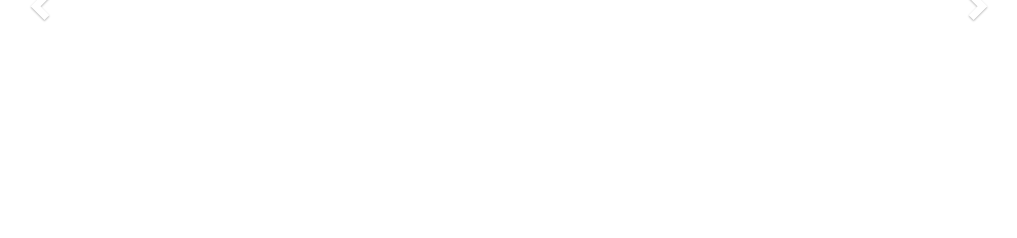
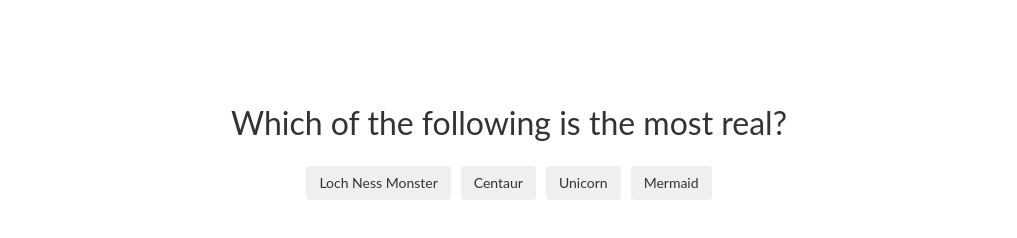
Before and after one commit to UrbanInstitute/quick-quiz, a plain HTML site: page index.html in a window 1280 px wide. Shown: the whole page, without its empty margins (131-1148 px from the left). Drawn offline with nearby package versions, Linux system fonts and the light colour scheme.

Commit message:
basic structure

```diff
--- a/index.html
+++ b/index.html
@@ -4,6 +4,13 @@
   <meta charset="UTF-8">
   <title>Quiz Example</title>
   <link rel="stylesheet" href="https://maxcdn.bootstrapcdn.com/bootstrap/3.3.4/css/bootstrap.min.css">
+  <link rel="stylesheet" href="quiz.css">
+  <style>
+    #quiz {
+      height: 600px;
+      display: block;
+    }
+  </style>
 </head>
 <body>
   <div class="container">
--- /dev/null
+++ b/quiz.css
@@ -0,0 +1,25 @@
+html, body {
+  width: 100%;
+  font-family: Lato;
+}
+
+.quiz-question {
+  width: 100%;
+  display: block;
+  margin: 0 auto;
+  text-align: center;
+  margin-top: 100px;
+  font-size: 32px;
+  margin-bottom: 20px;
+}
+
+.quiz-answers {
+  text-align: center;
+  width: 60%;
+  margin: 0 auto;
+  display: block;
+}
+
+.quiz-answers > .btn:not(:first-child) {
+  margin-left: 10px;
+}
--- a/quiz.js
+++ b/quiz.js
@@ -3,96 +3,127 @@
 */
 
 
-(function($) {
+;(function($) {
 
-
-$.fn.quiz = function(question_filename) {
-  $.getJSON(question_filename, render.bind(this));
-}
-
-
+// keep track of number of quizes added to page
 var quiz_count = 0;
 
+// add jQuery selection method to create
+// quiz structure from question json file
+// "filename" can be path to question json
+// or javascript object
+$.fn.quiz = function(filename) {
+  if (typeof filename === "string") {
+    $.getJSON(filename, render.bind(this));
+  } else {
+    render.call(this, filename);
+  }
+};
+
+// create html structure for quiz
+// using loaded questions json
 function render(opts) {
 
   // list of questions to insert into quiz
   var questions = opts.questions;
 
-  var quiz = $(this)
+  var $quiz = $(this)
     .attr("class", "carousel slide")
     .attr("data-ride", "carousel");
 
-  var indicators = $("<ol>")
+  var height = $quiz.height();
+
+  var $indicators = $("<ol>")
     .attr("class", "carousel-indicators")
-    .appendTo(quiz);
+    .appendTo($quiz);
 
-  var slides = $("<div>")
+  var $slides = $("<div>")
     .attr("class", "carousel-inner")
-    .attr("role", "list-box")
-    .appendTo(quiz);
+    .attr("role", "listbox")
+    .appendTo($quiz);
 
-  quiz.append(control("left", "prev", "Previous"))
-      .append(control("right", "next", "Next"));
+  // unique ID for container to refer to in carousel
+  var name = $quiz.attr("id") || "urban_quiz_" + (++quiz_count);
 
-  var name = quiz.attr("id");
+  $quiz.attr('id', name);
 
   // add question number indicators
-  $.each(questions, function(i, q) {
-    indicators.append(
-      $("<li>")
-        .attr("data-target", "#" + name)
-        .attr("data-slide-to", i)
-        .attr("class", i ? "" : "active")
-    );
+  $.each(questions, function(i, question) {
+    $("<li>")
+      .attr("data-target", "#" + name)
+      .attr("data-slide-to", i)
+      .attr("class", i ? "" : "active")
+      .appendTo($indicators);
   });
 
-  $.each(questions, function(i, q) {
+  $.each(questions, function(i, question) {
 
-    var item = $("<div>").attr("class", "item" + (i ? "" : " active"));
+    var $item = $("<div>")
+      .attr("class", "item" + (i ? "" : " active"))
+      .attr("height", height + "px");
 
-    if (q.image) {
-      item.append($("<img>").attr("src", q.image));
+    if (question.image) {
+      $item.attr("background-image", "url(\"" + question.image + "\")");
     }
 
-    item.append(
-      $("<div>").attr("class", "carousel-caption")
-        .text(q.prompt)
-    );
+    $("<div>")
+      .attr("class", "quiz-question")
+      .text(question.prompt)
+      .appendTo($item);
 
-    slides.append(item);
-  })
+    var $answers = $("<div>")
+      .attr("class", "quiz-answers")
+      .appendTo($item);
 
-  quiz.carousel({
+    $.each(question.answers, function(j, answer) {
+      $("<button>")
+        .attr('class', 'btn')
+        .text(answer)
+        .appendTo($answers);
+    });
+
+    $slides.append($item);
+  });
+
+  $quiz.carousel({
     "interval" : false
+  });
+
+  $(window).on('resize', function() {
+    $quiz.find(".item")
+      .attr('height', $quiz.height() + "px");
   });
 
 }
 
 
-function control(side, slide, text) {
-
-  var cntrl = $("<a>")
-    .attr("class", side + " carousel-control")
-    .attr("href", name)
-    .attr("role", "button")
-    .attr("data-slide", slide);
-
-  cntrl.append(
-    $("<span>")
-      .attr("class", "glyphicon glyphicon-chevron-" + side)
-      .attr("aria-hidden", "true")
-  );
-
-  cntrl.append(
-    $("<span>")
-      .attr("class", "sr-only")
-      .text(text)
-  );
-
-  return cntrl;
+/*
+  Quiz navigation class
+*/
+function Quiz(questions) {
+  this.questions = questions;
+  this.index = 0;
 }
 
+Quiz.prototype.next = function() {
+  // body...
+};
 
+Quiz.prototype.prev = function() {
+  // body...
+};
+
+Quiz.prototype.correct = function() {
+  // body...
+};
+
+Quiz.prototype.wrong = function() {
+  // body...
+};
+
+Quiz.prototype.reset = function() {
+  // body...
+};
 
 
 })(jQuery);
--- a/unicorns.json
+++ b/unicorns.json
@@ -4,7 +4,7 @@
       "prompt" : "Which of the following is the most real?",
       "answers" : [
         "Loch Ness Monster",
-        "Centaur ",
+        "Centaur",
         "Unicorn",
         "Mermaid"
       ],
```
Also changed, not shown: 1 other file.
